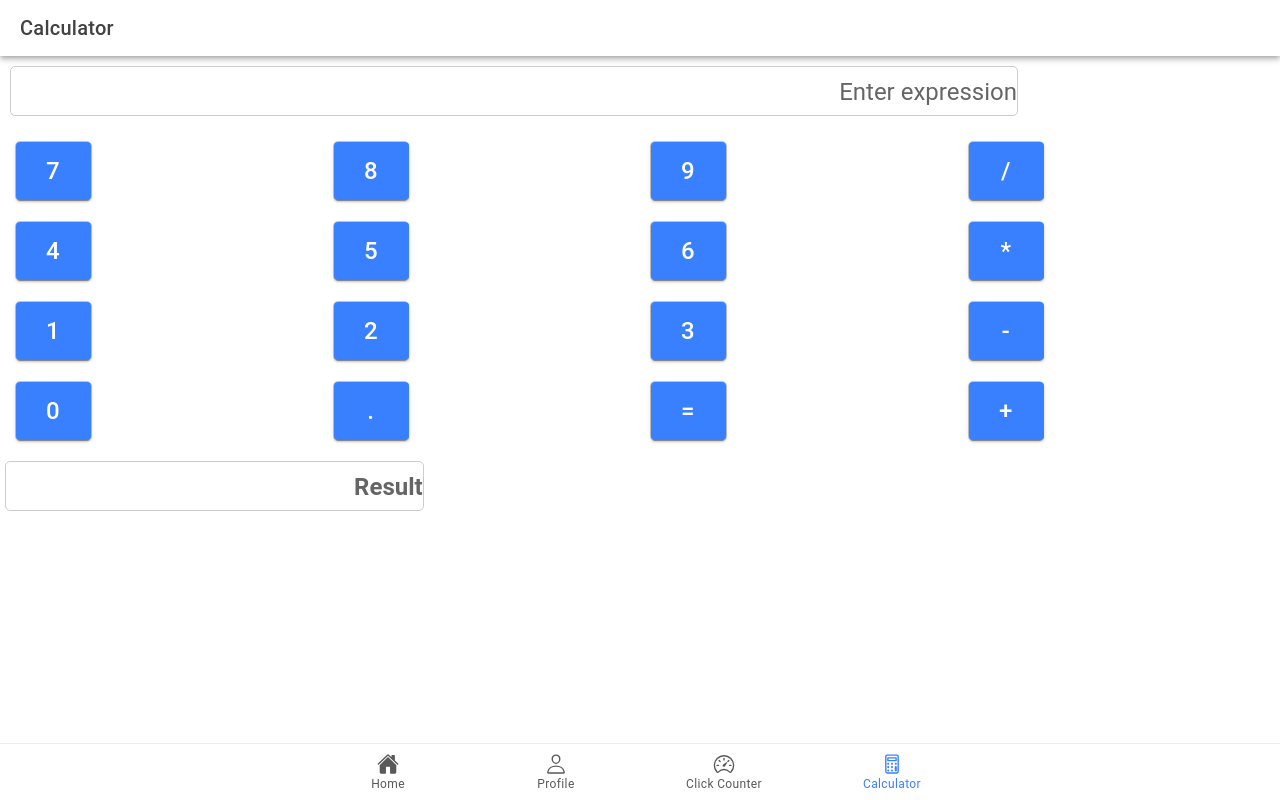
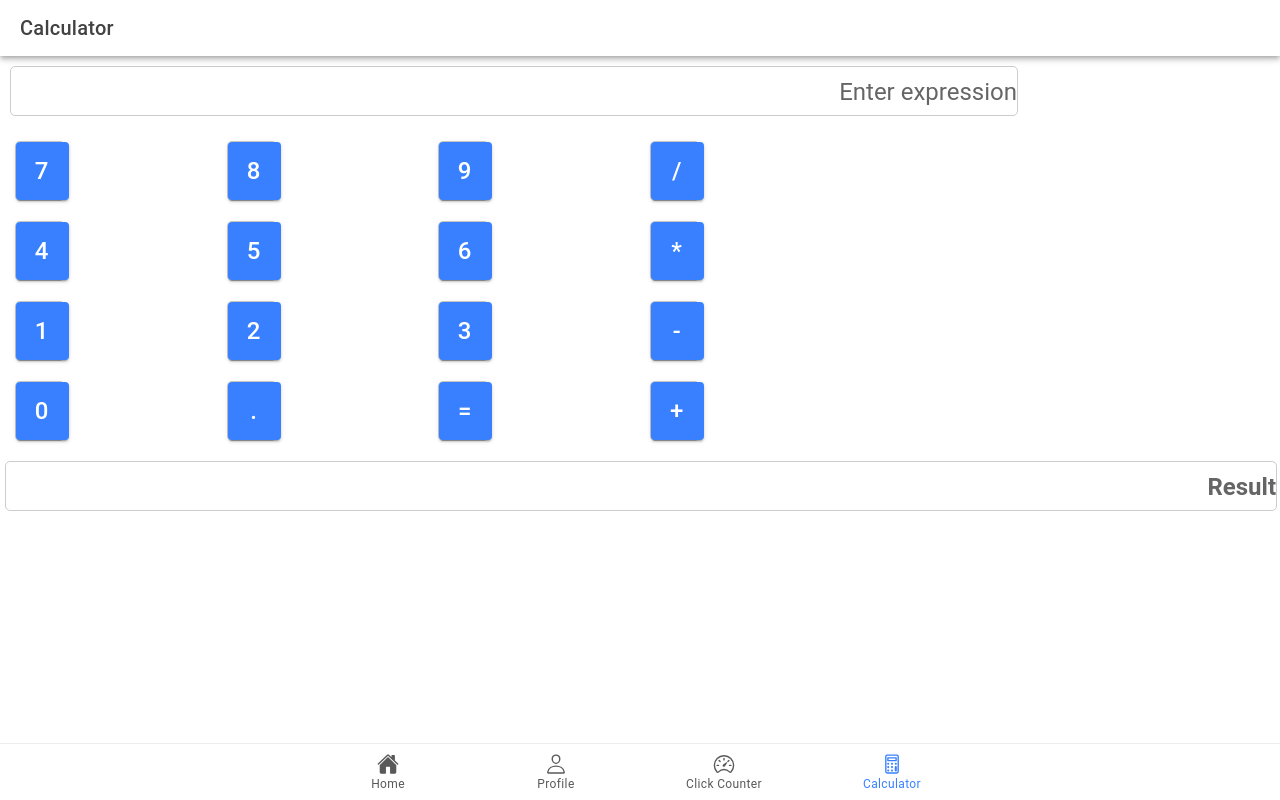
Before and after one commit to Jkmanait/ion-t-manait, a React (Vite) app: page /tab3 in a window 1280 px wide. Built offline with nearby package versions, Linux system fonts and the light colour scheme.

Commit message:
edit some sizes

```diff
--- a/src/pages/Tab3.tsx
+++ b/src/pages/Tab3.tsx
@@ -46,64 +46,64 @@ const Tab3: React.FC = () => {
             </IonCol>
           </IonRow>
           <IonRow>
-            <IonCol size="3">
+            <IonCol size="2">
               <IonButton onClick={() => handleClick('7')} className="calculator-button">7</IonButton>
             </IonCol>
-            <IonCol size="3">
+            <IonCol size="2">
               <IonButton onClick={() => handleClick('8')} className="calculator-button">8</IonButton>
             </IonCol>
-            <IonCol size="3">
+            <IonCol size="2">
               <IonButton onClick={() => handleClick('9')} className="calculator-button">9</IonButton>
             </IonCol>
-            <IonCol size="3">
+            <IonCol size="2">
               <IonButton onClick={() => handleClick('/')} className="calculator-button">/</IonButton>
             </IonCol>
           </IonRow>
           <IonRow>
-            <IonCol size="3">
+            <IonCol size="2">
               <IonButton onClick={() => handleClick('4')} className="calculator-button">4</IonButton>
             </IonCol>
-            <IonCol size="3">
+            <IonCol size="2">
               <IonButton onClick={() => handleClick('5')} className="calculator-button">5</IonButton>
             </IonCol>
-            <IonCol size="3">
+            <IonCol size="2">
               <IonButton onClick={() => handleClick('6')} className="calculator-button">6</IonButton>
             </IonCol>
-            <IonCol size="3">
+            <IonCol size="2">
               <IonButton onClick={() => handleClick('*')} className="calculator-button">*</IonButton>
             </IonCol>
           </IonRow>
           <IonRow>
-            <IonCol size="3">
+            <IonCol size="2">
               <IonButton onClick={() => handleClick('1')} className="calculator-button">1</IonButton>
             </IonCol>
-            <IonCol size="3">
+            <IonCol size="2">
               <IonButton onClick={() => handleClick('2')} className="calculator-button">2</IonButton>
             </IonCol>
-            <IonCol size="3">
+            <IonCol size="2">
               <IonButton onClick={() => handleClick('3')} className="calculator-button">3</IonButton>
             </IonCol>
-            <IonCol size="3">
+            <IonCol size="2">
               <IonButton onClick={() => handleClick('-')} className="calculator-button">-</IonButton>
             </IonCol>
           </IonRow>
           <IonRow>
-            <IonCol size="3">
+            <IonCol size="2">
               <IonButton onClick={() => handleClick('0')} className="calculator-button">0</IonButton>
             </IonCol>
-            <IonCol size="3">
+            <IonCol size="2">
               <IonButton onClick={() => handleClick('.')} className="calculator-button">.</IonButton>
             </IonCol>
-            <IonCol size="3">
+            <IonCol size="2">
               <IonButton onClick={() => handleClick('=')} className="calculator-button">=</IonButton>
             </IonCol>
-            <IonCol size="3">
+            <IonCol size="2">
               <IonButton onClick={() => handleClick('+')} className="calculator-button">+</IonButton>
             </IonCol>
           </IonRow>
         </IonGrid>
         <IonRow>
-          <IonCol size="5">
+          <IonCol size="15">
             <IonInput
               value={result}
               placeholder="Result"
```
